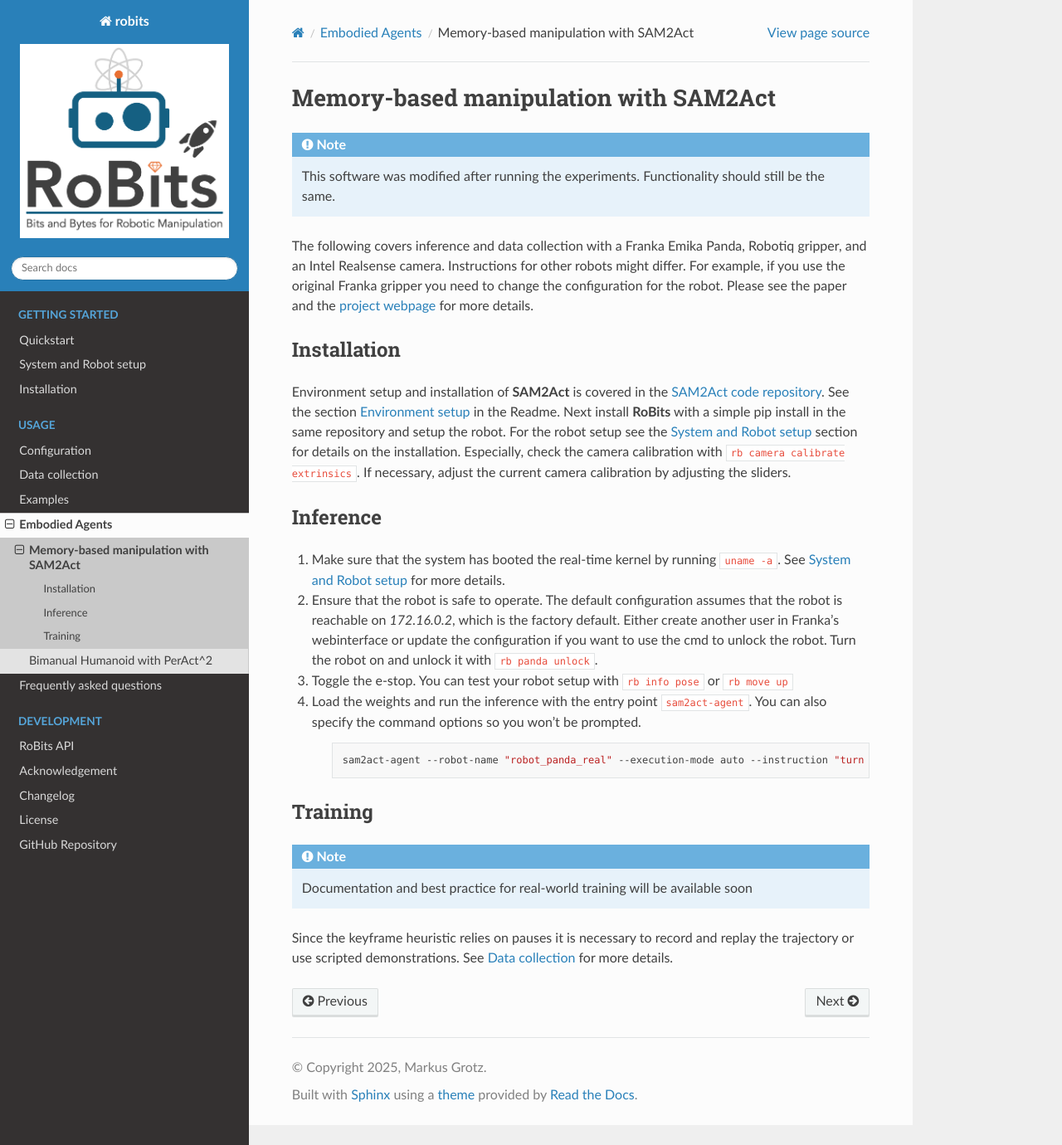
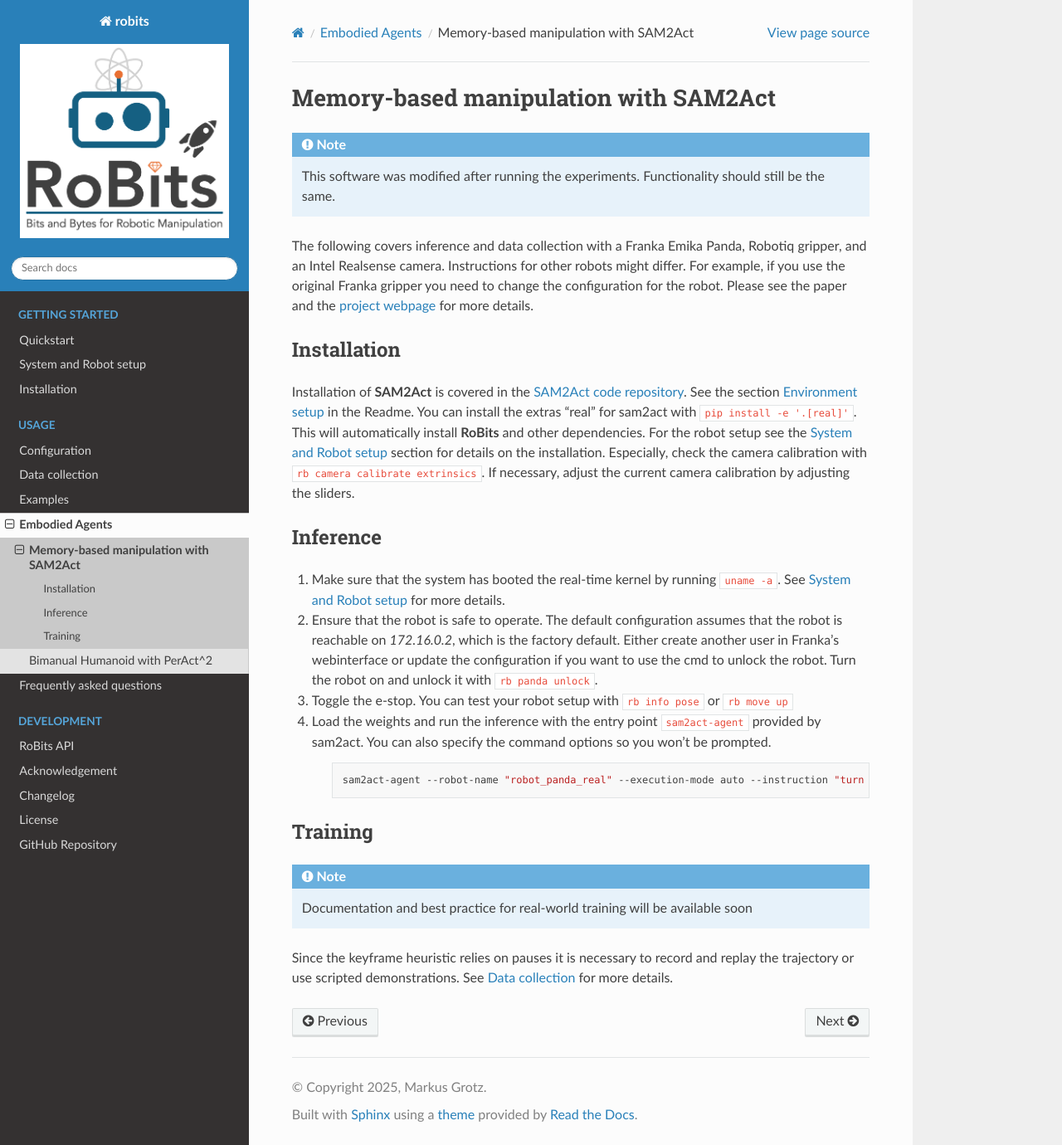
Before and after one commit to markusgrotz/robits, a Sphinx documentation site: the page built from docs/source/sam2act.rst, in a window 1280 px wide and 1380 px high. Shown: the whole window at 83% size. Built offline with Sphinx 7.4.7 and the Read the Docs theme 3.1.0, drawn with Linux system fonts in a browser that asks for light colours.

Commit message:
update documentation
- restructure README.md
- update SAM2Act
- add information about using a default robot
- add example for shell integration

```diff
--- a/docs/source/index.rst
+++ b/docs/source/index.rst
@@ -3,8 +3,8 @@
    You can adapt this file completely to your liking, but it should at least
    contain the root `toctree` directive.
 
-Welcome to RoBits's documentation!
-==================================
+Welcome to RoBits' documentation!
+=================================
 
 .. include::  ../../README.md
    :parser: myst_parser.sphinx_
@@ -13,7 +13,7 @@
 
 .. warning::
 
-   This software is currently under development. API might change.
+   This software is currently under development. Additional features will be introduced over time.
 
 .. toctree::
    :maxdepth: 2
--- a/docs/source/sam2act.rst
+++ b/docs/source/sam2act.rst
@@ -15,8 +15,10 @@
 Installation
 ------------
 
-Environment setup and installation of **SAM2Act** is covered in the `SAM2Act code repository <https://github.com/sam2act/sam2act>`_. See the section `Environment setup <https://github.com/sam2act/sam2act?tab=readme-ov-file#environment-setup>`_ in the Readme.
-Next install **RoBits** with a simple pip install in the same repository and setup the robot.
+Installation of **SAM2Act** is covered in the `SAM2Act code repository <https://github.com/sam2act/sam2act>`_.
+See the section `Environment setup <https://github.com/sam2act/sam2act?tab=readme-ov-file#environment-setup>`_ in the Readme.
+You can install the extras "real" for sam2act with ``pip install -e '.[real]'``.
+This will automatically install **RoBits**  and other dependencies.
 For the robot setup see the :doc:`system_setup` section for details on the
 installation. Especially, check the camera calibration with ``rb camera
 calibrate extrinsics``. If necessary, adjust the current camera calibration by
@@ -37,7 +39,7 @@
 3. Toggle the e-stop. You can test your robot setup with ``rb info pose`` or ``rb move up``
 
 4. Load the weights and run the inference with the entry point
-   ``sam2act-agent``. You can also specify the command options so you won't be
+   ``sam2act-agent`` provided by sam2act. You can also specify the command options so you won't be
    prompted.
 
     .. code-block:: bash
```
Also changed, not shown: README.md (+31 -12 lines), docs/source/configuration.rst (+3 -4 lines), docs/source/examples.rst (+13 -0 lines).
